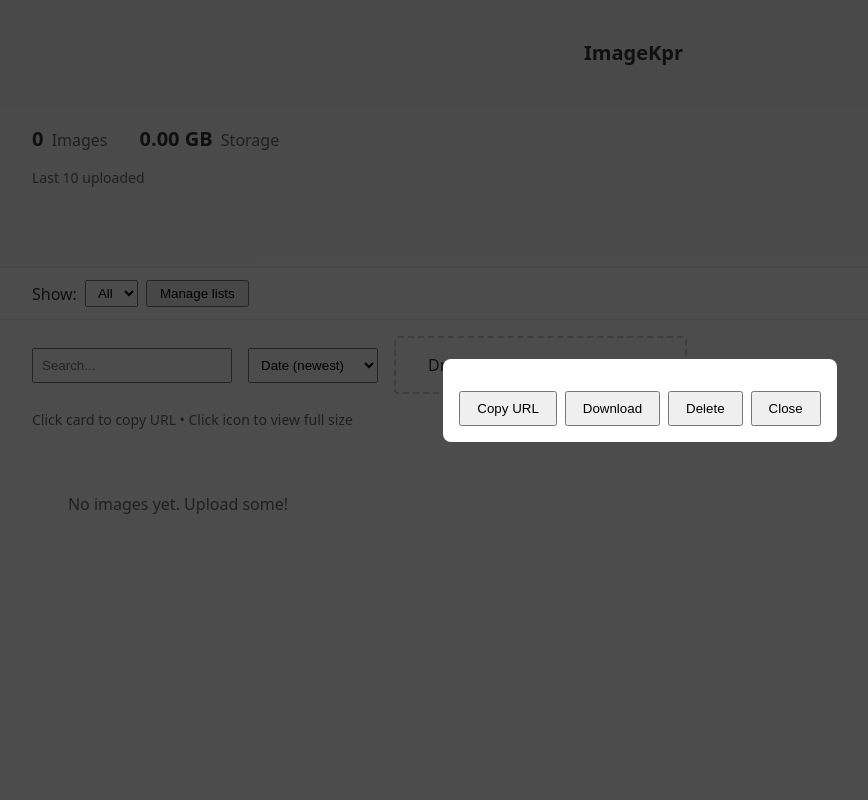
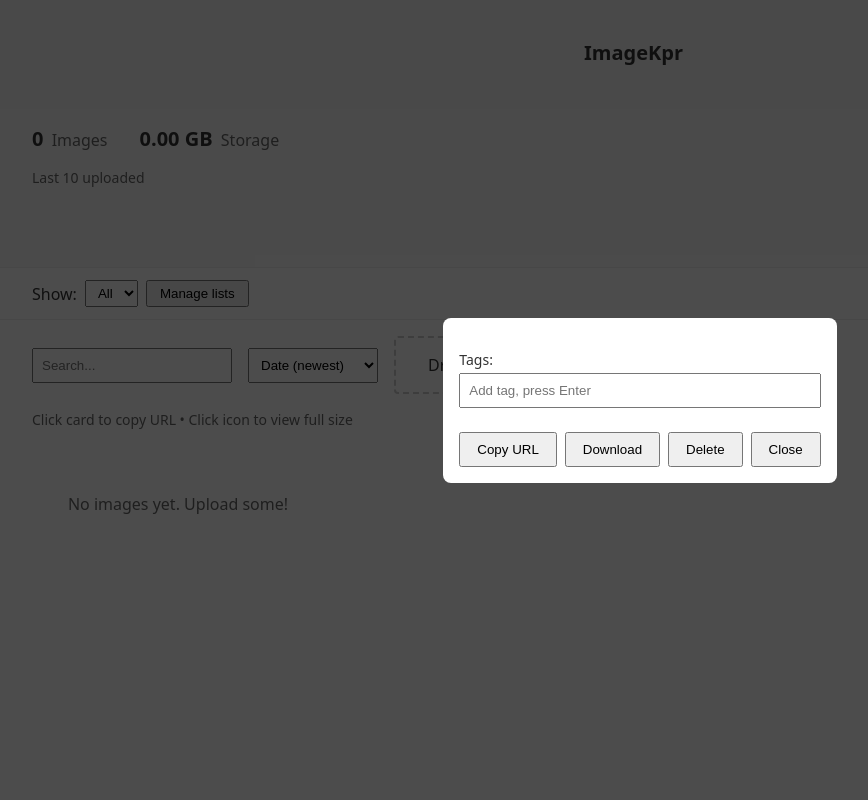
Before and after one commit to Googooboyy/ImageKpr, a PHP site: page / in a window 1280 px wide. Shown: the whole page, without its empty margins (0-868 px from the left). Run offline with PHP 8.4, Linux system fonts and the light colour scheme; data that the repository does not hold is empty.

Commit message:
Step 7: Modal tag edit, Delete button, user hint
Made-with: Cursor

```diff
--- a/app.js
+++ b/app.js
@@ -67,14 +67,57 @@
 
   let currentModalImg = null;
 
+  function renderTagPills(container, tags, onRemove) {
+    container.innerHTML = '';
+    (tags || []).forEach(tag => {
+      const span = document.createElement('span');
+      span.className = 'tag-pill';
+      span.innerHTML = tag + ' <button type="button" aria-label="Remove ' + tag + '">&times;</button>';
+      span.querySelector('button').addEventListener('click', () => onRemove && onRemove(tag));
+      container.appendChild(span);
+    });
+  }
+
   function openModal(img) {
     currentModalImg = img;
     const modal = document.getElementById('modal');
     const imgEl = document.getElementById('modal-img');
+    const pills = document.getElementById('modal-tag-pills');
+    const input = document.getElementById('modal-tag-input');
     imgEl.src = img.url;
     imgEl.alt = img.filename;
+    const tags = Array.isArray(img.tags) ? img.tags : (img.tags ? JSON.parse(img.tags || '[]') : []);
+    const refreshPills = () => renderTagPills(pills, tags, (removed) => {
+      const i = tags.indexOf(removed);
+      if (i >= 0) tags.splice(i, 1);
+      updateImageTags(img.id, tags);
+      refreshPills();
+    });
+    refreshPills();
+    input.value = '';
+    input.onkeydown = (e) => {
+      if (e.key === 'Enter') {
+        const t = input.value.trim();
+        if (t && !tags.includes(t)) {
+          tags.push(t);
+          updateImageTags(img.id, tags);
+          refreshPills();
+          input.value = '';
+        }
+      }
+    };
     modal.hidden = false;
     document.body.style.overflow = 'hidden';
+  }
+
+  function updateImageTags(id, tags) {
+    fetch(API_BASE + '/tags.php', {
+      method: 'PATCH',
+      headers: { 'Content-Type': 'application/json' },
+      body: JSON.stringify({ id, tags })
+    }).then(() => {
+      if (currentModalImg && currentModalImg.id === id) currentModalImg.tags = tags;
+    }).catch(() => showToast('Failed to update tags'));
   }
 
   function closeModal() {
@@ -244,6 +287,22 @@
       a.download = img.alt || 'image';
       a.click();
     });
+    document.getElementById('modal-delete').addEventListener('click', () => {
+      if (!currentModalImg) return;
+      if (!confirm('Delete this image?')) return;
+      fetch(API_BASE + '/delete.php', {
+        method: 'POST',
+        headers: { 'Content-Type': 'application/json' },
+        body: JSON.stringify({ id: currentModalImg.id })
+      }).then(r => r.json()).then(data => {
+        if (data.success !== false) {
+          closeModal();
+          refreshGrid(false);
+          loadStats();
+          showToast('Deleted');
+        } else showToast(data.error || 'Delete failed');
+      }).catch(() => showToast('Delete failed'));
+    });
   });
 
   window.ImageKpr = { loadGrid, loadStats, refreshGrid, copyUrl, showToast, openModal, closeModal };
--- a/index.php
+++ b/index.php
@@ -65,6 +65,11 @@
   <div id="modal" class="modal" hidden aria-modal="true" aria-labelledby="modal-title">
     <div class="modal-content">
       <img id="modal-img" src="" alt="">
+      <div class="modal-tags">
+        <label for="modal-tag-input">Tags:</label>
+        <input type="text" id="modal-tag-input" placeholder="Add tag, press Enter">
+        <div id="modal-tag-pills" class="tag-pills"></div>
+      </div>
       <div class="modal-actions">
         <button type="button" id="modal-copy">Copy URL</button>
         <button type="button" id="modal-download">Download</button>
--- a/styles.css
+++ b/styles.css
@@ -57,6 +57,15 @@ body { margin: 0; font-family: system-ui, -apple-system, sans-serif; color: #333
 .modal-content { background: #fff; padding: 1rem; border-radius: 8px; max-width: 90vw; max-height: 90vh; overflow: auto; }
 .modal-content img { max-width: 100%; max-height: 70vh; display: block; }
 .modal-actions { display: flex; gap: 0.5rem; margin-top: 1rem; flex-wrap: wrap; }
-.modal-actions button { padding: 0.5rem 1rem; cursor: pointer; }
+.modal-tags { margin-top: 1rem; }
+.modal-tags label { display: block; font-size: 0.875rem; margin-bottom: 0.25rem; }
+#modal-tag-input { width: 100%; padding: 0.5rem; margin-bottom: 0.5rem; }
+.tag-pills { display: flex; flex-wrap: wrap; gap: 0.25rem; }
+.tag-pill { display: inline-flex; align-items: center; gap: 0.25rem; padding: 0.2rem 0.5rem; background: #eee; border-radius: 4px; font-size: 0.75rem; }
+.tag-pill button { background: none; border: none; cursor: pointer; padding: 0; font-size: 0.875rem; line-height: 1; }
+.modal-actions { display: flex; gap: 0.5rem; margin-top: 1rem; flex-wrap: wrap; }
+.modal-actions button { padding: 0.5rem 1rem; cursor: pointer; transition: background 0.2s; }
+.modal-actions button:hover { background: #eee; }
+.modal-actions button:active { background: #ddd; }
 
 .toast { position: fixed; bottom: 1rem; left: 50%; transform: translateX(-50%); background: #333; color: #fff; padding: 0.75rem 1.5rem; border-radius: 4px; z-index: 1001; }
```
